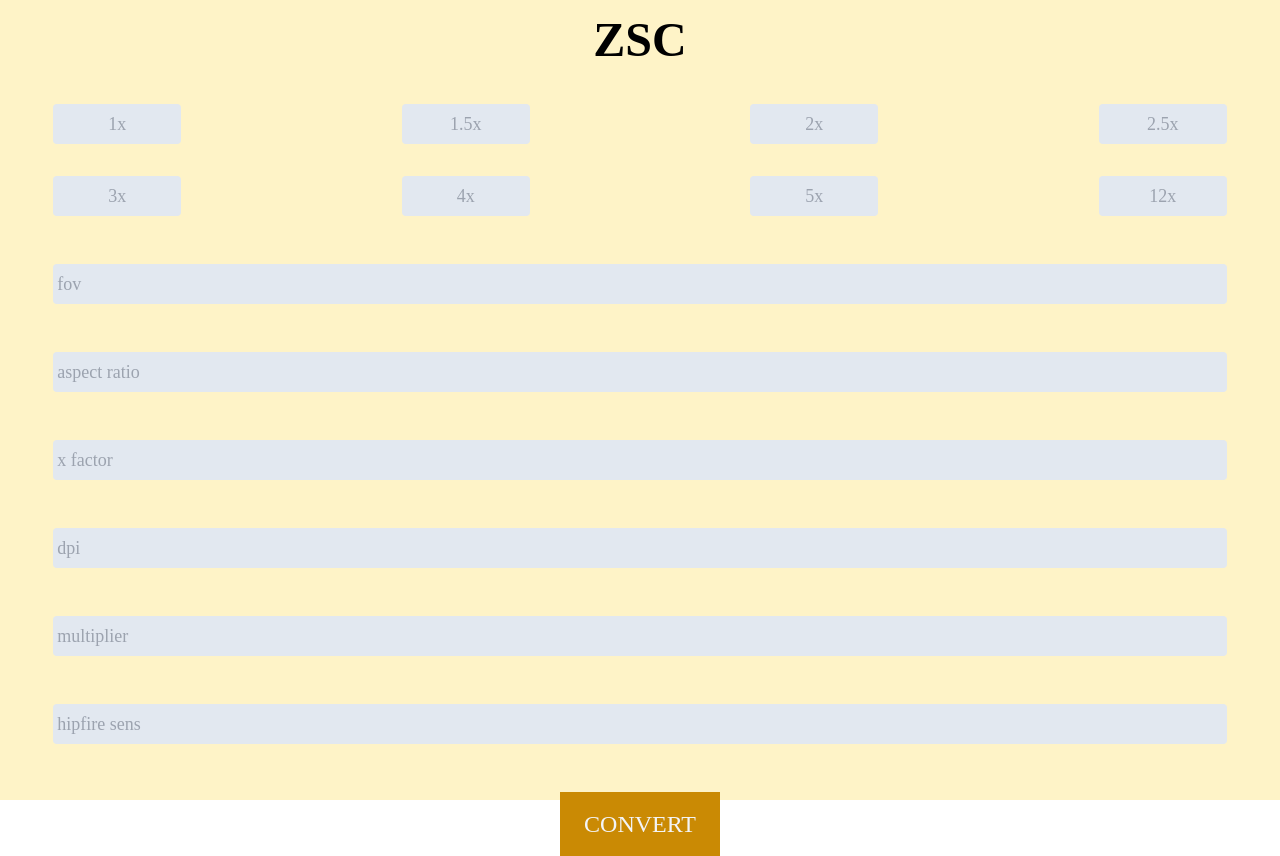
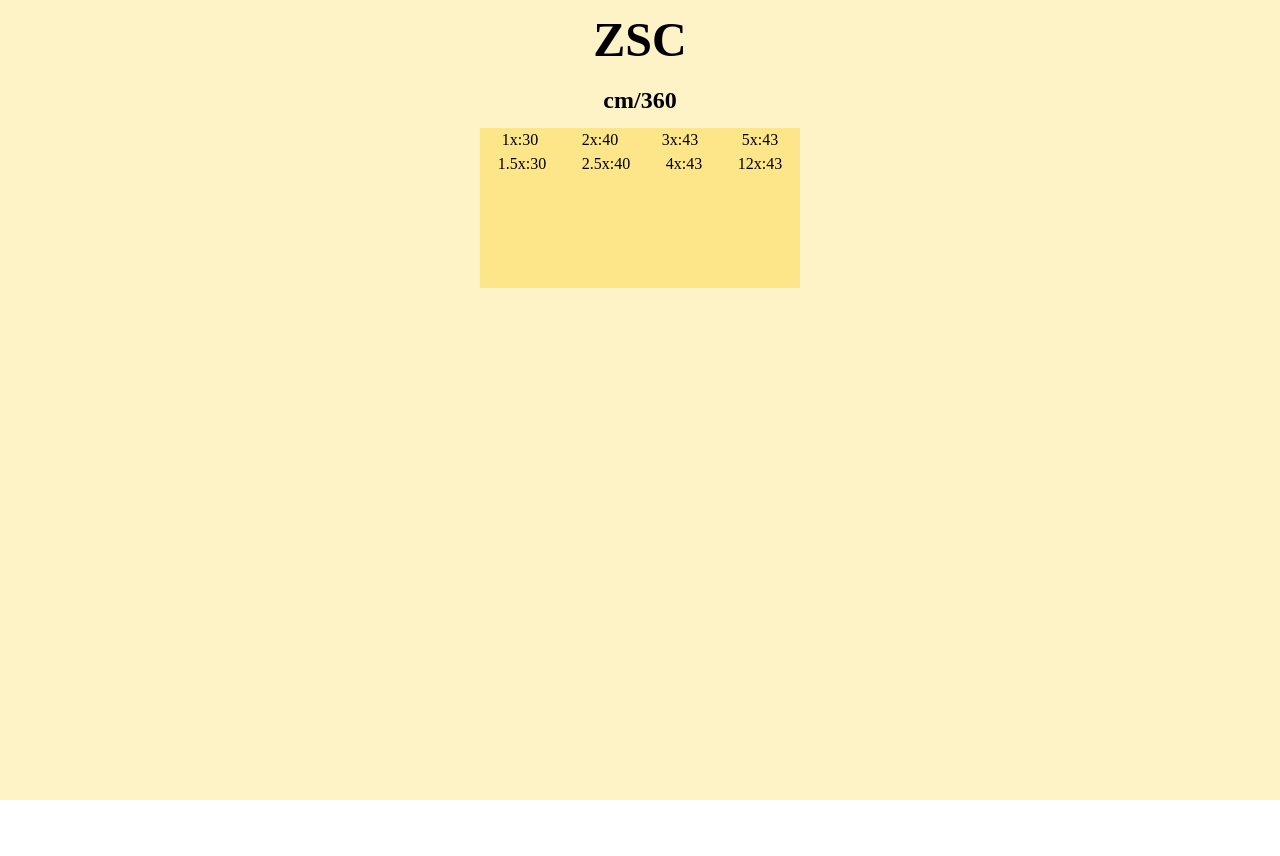
Before and after one commit to qnpham/siege-sens-calculator, a React (Create React App) app in the folder app/: page / in a window 1280 px wide. After the commit the page ends 800 px from the top, so only its background shows below. Built offline with nearby package versions, Linux system fonts and the light colour scheme.

Commit message:
created basic convert screen

```diff
--- a/app/src/App.tsx
+++ b/app/src/App.tsx
@@ -70,17 +70,55 @@ function SecondRowScopes(props: customInputType) {
   return <>{mapped}</>;
 }
 
+type convertObject = {
+  [key: string]: number;
+};
+
+const convertedRow1: object = [
+  { "1x": 30 },
+  { "2x": 40 },
+  { "3x": 43 },
+  { "5x": 43 },
+];
+
+const convertedRow2: object = [
+  { "1.5x": 30 },
+  { "2.5x": 40 },
+  { "4x": 43 },
+  { "12x": 43 },
+];
+
+function ConvertRow1(props: any) {
+  const mapped = props.prop.map((e: any, i: number) => (
+    <span key={i}>
+      {Object.keys(e)[0]}:{e[Object.keys(e)[0]]}
+    </span>
+  ));
+  return mapped;
+}
+
+function ConvertRow2(props: any) {
+  const mapped = props.prop.map((e: any, i: number) => (
+    <span key={i}>
+      {Object.keys(e)[0]}:{e[Object.keys(e)[0]]}
+    </span>
+  ));
+  return mapped;
+}
+
+let converted: boolean = true;
+
 function App() {
+  if (converted === false) {
     return (
       <main className="bg-amber-100 h-screen font-source w-full ">
-      <form>
-        <div className="w-11/12 m-auto">
         <div className="header">
           <h1 className="text-center pt-4 text-3xl font-semibold md:text-4xl lg:text-5xl">
             ZSC
           </h1>
         </div>
-
+        <form>
+          <div className="w-11/12 m-auto">
             <div className="flex flex-wrap justify-between pt-10">
               <FirstRowScopes prop={scopeValue1} />
             </div>
@@ -96,7 +134,30 @@ function App() {
           </div>
         </form>
       </main>
+      //result screen
     );
+  } else {
+    return (
+      <main className="bg-amber-100 h-screen font-source w-full">
+        <div className="header">
+          <h1 className="text-center pt-4 text-3xl font-semibold md:text-4xl lg:text-5xl">
+            ZSC
+          </h1>
+        </div>
+        <div className="w-11/12 m-auto">
+          <h1 className="text-center pt-5 text-2xl font-bold">cm/360</h1>
+          <div className="dark-background bg-amber-200 w-80 h-40 m-auto mt-3">
+            <div className="flex justify-around">
+              <ConvertRow1 prop={convertedRow1} />
+            </div>
+            <div className="flex justify-around">
+              <ConvertRow2 prop={convertedRow2} />
+            </div>
+          </div>
+        </div>
+      </main>
+    );
+  }
 }
 
 export default App;
```
Lines whose indentation alone changed are shown as unchanged.
